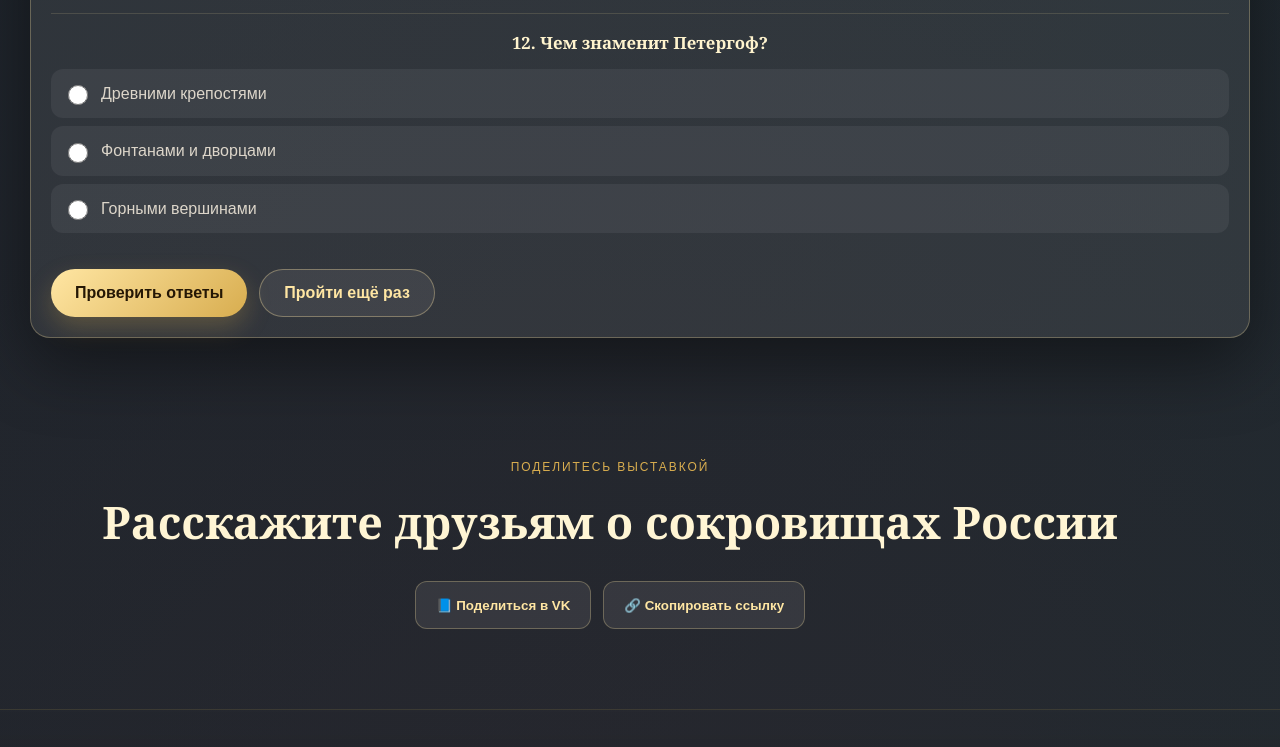
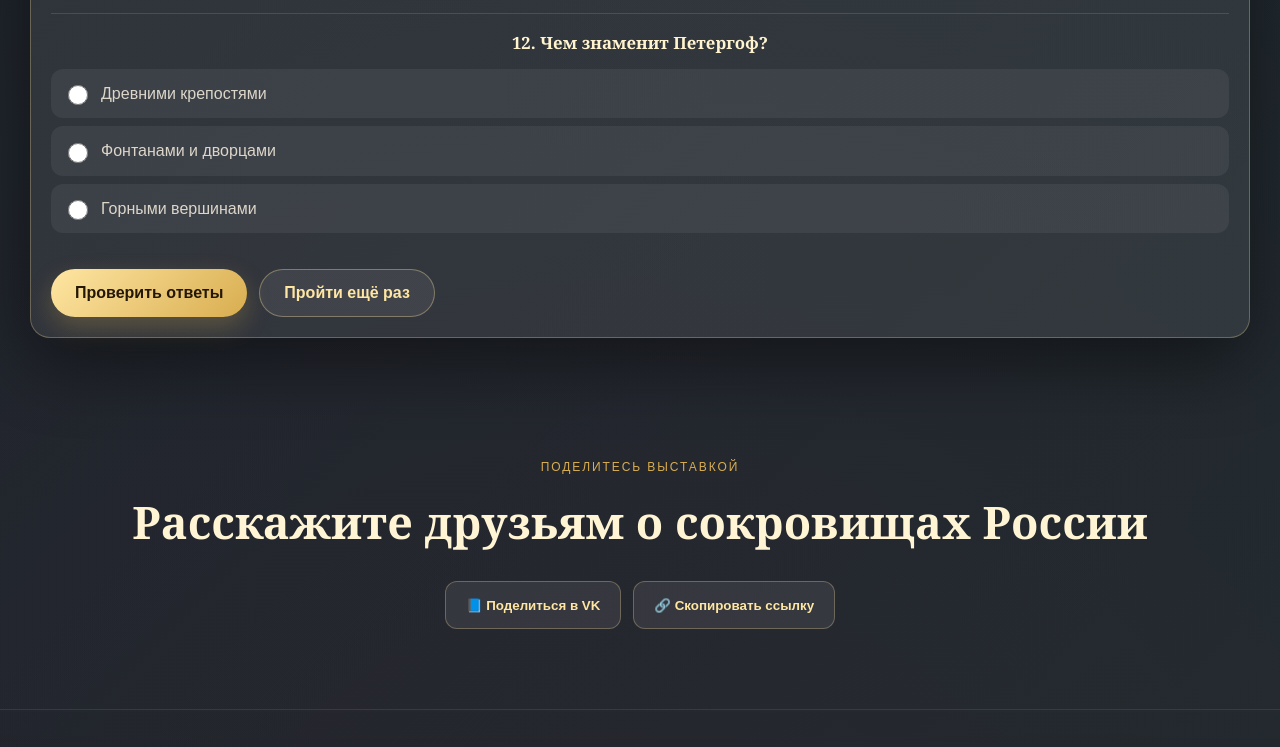
Before and after one commit to argonfobos-hub/sokrovischa, a plain HTML site: page index.html in a window 1280 px wide. Shown: the part 8146-8893 px from the top of the page. Drawn offline with Linux system fonts and the light colour scheme.

Commit message:
Update index.html

```diff
--- a/index.html
+++ b/index.html
@@ -299,7 +299,7 @@ video{width:100%;height:100%;display:block;object-fit:cover;background:#000}
 .certificate-btn{display:none}
 .certificate-btn.show{display:inline-flex}
 
-.share-section{text-align:center;margin:40px 0}
+.share-section{text-align:center;margin:40px auto;width:100%;display:block}
 .share-buttons{display:flex;justify-content:center;flex-wrap:wrap;gap:12px;margin-top:16px}
 .share-btn{min-height:48px;padding:12px 20px;border-radius:12px;border:1px solid var(--card-border);background:rgba(255,255,255,.08);color:var(--gold-light);cursor:pointer;font-family:Arial,sans-serif;font-weight:700}
 .share-btn:hover{background:rgba(216,173,79,.2);border-color:var(--gold)}
```
